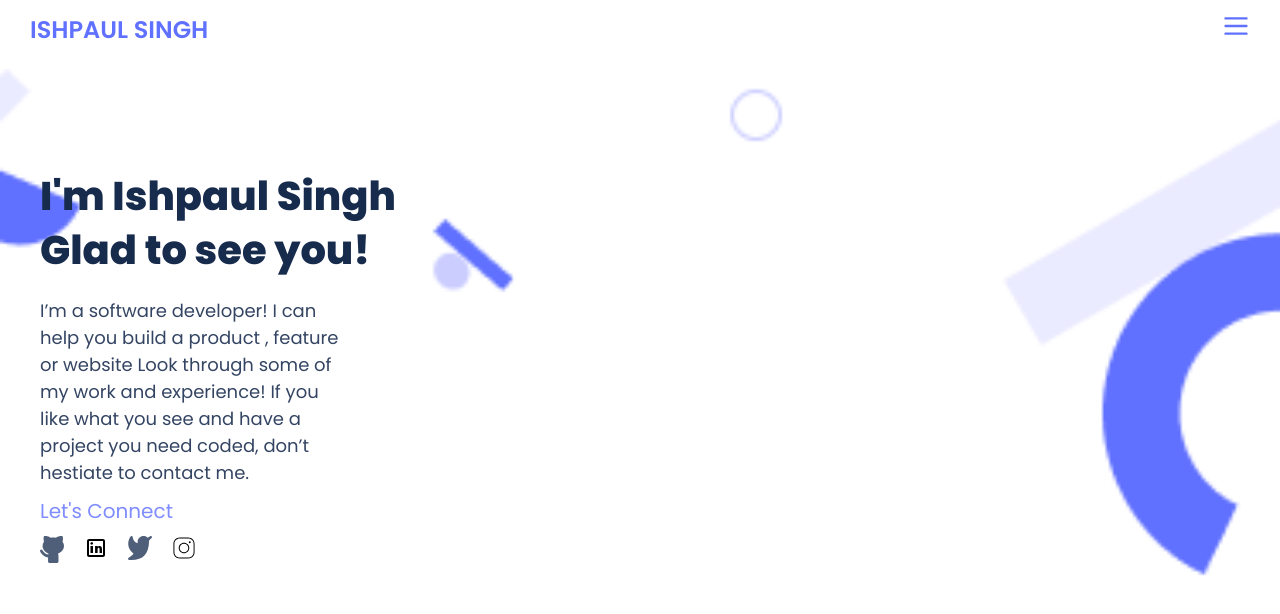
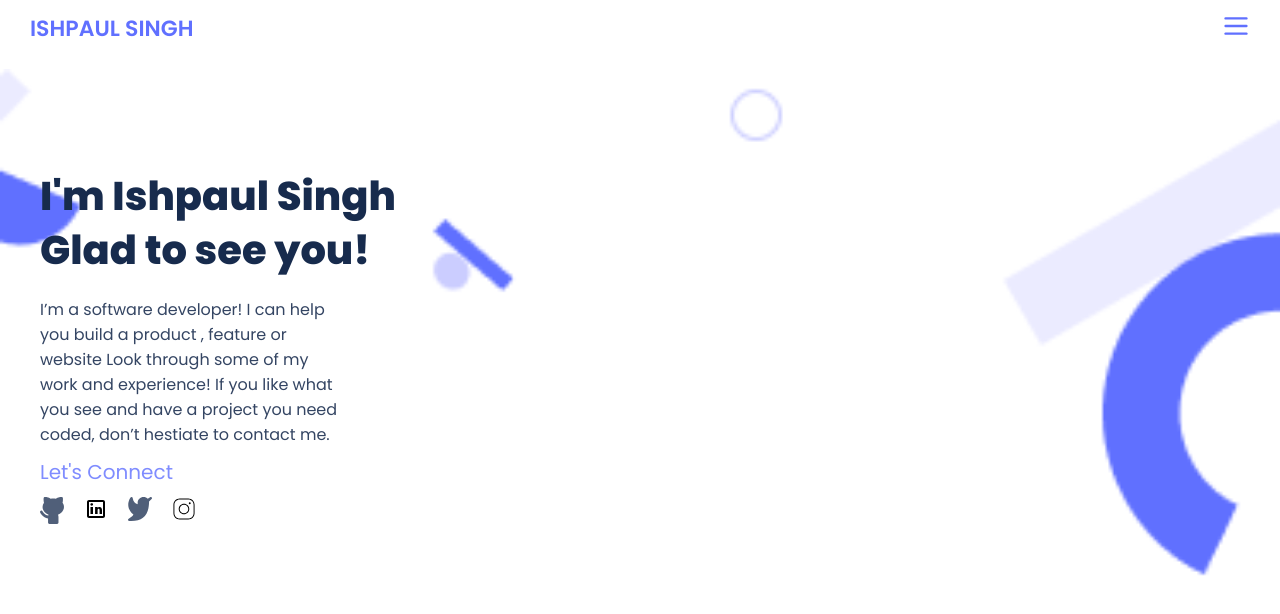
Before and after one commit to ishpaul777/Portfolio, a website: page index.html in a window 1280 px wide. Drawn offline with Linux system fonts and the light colour scheme.

Commit message:
added new styles and fixed linters

```diff
--- a/index.html
+++ b/index.html
@@ -14,7 +14,7 @@
         <nav>
 
             <div class="logo">
-                <h2>ISHPAUL SINGH</h2>
+                <a href="#">ISHPAUL SINGH</a>
             </div>
 
             <div class="toggle-menu">
--- a/style.css
+++ b/style.css
@@ -13,10 +13,11 @@ nav {
 }
 
 /* logo */
-.logo h2 {
+.logo a {
   color: #6070ff;
   font-weight: 600;
-  font-size: 24px;
+  font-size: 22px;
+  text-decoration: none;
 }
 
 /* toggle-menu */
@@ -50,7 +51,7 @@ nav {
 .description {
   margin-top: 10px;
   width: 300px;
-  font-size: 18px;
+  font-size: 16px;
   margin-bottom: 10px;
   font-weight: 400;
   color: #344563;
```
